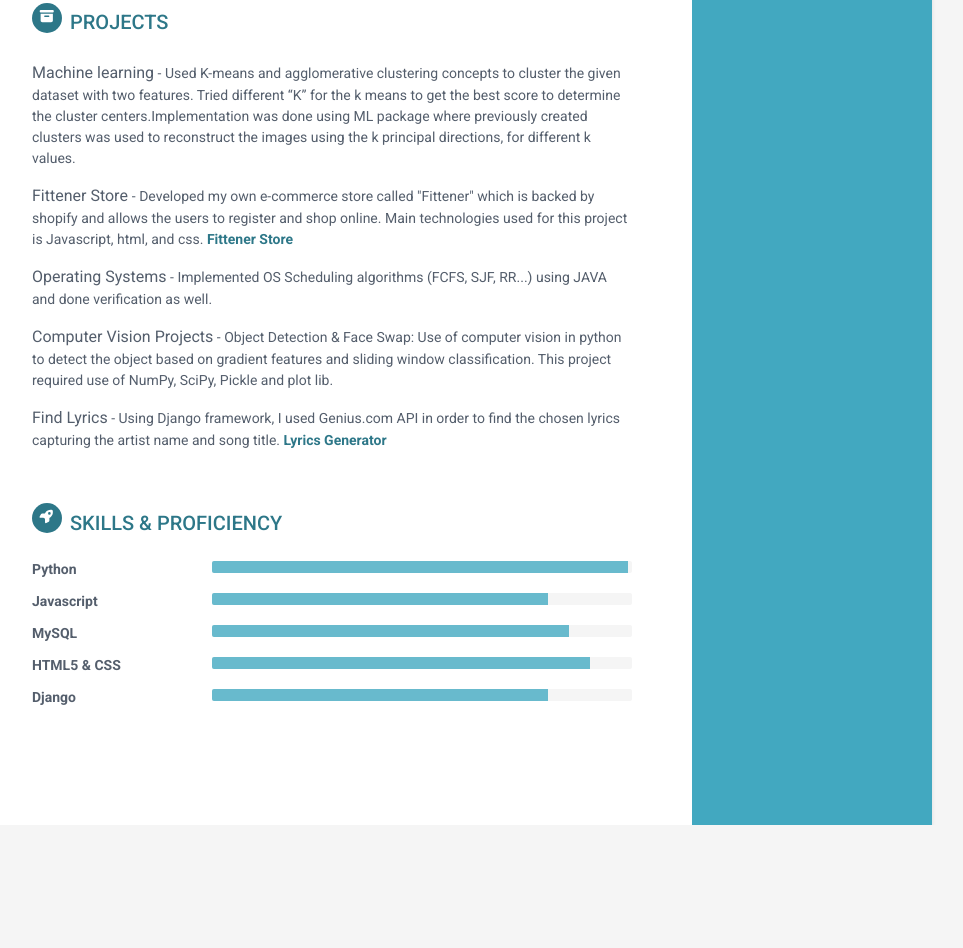
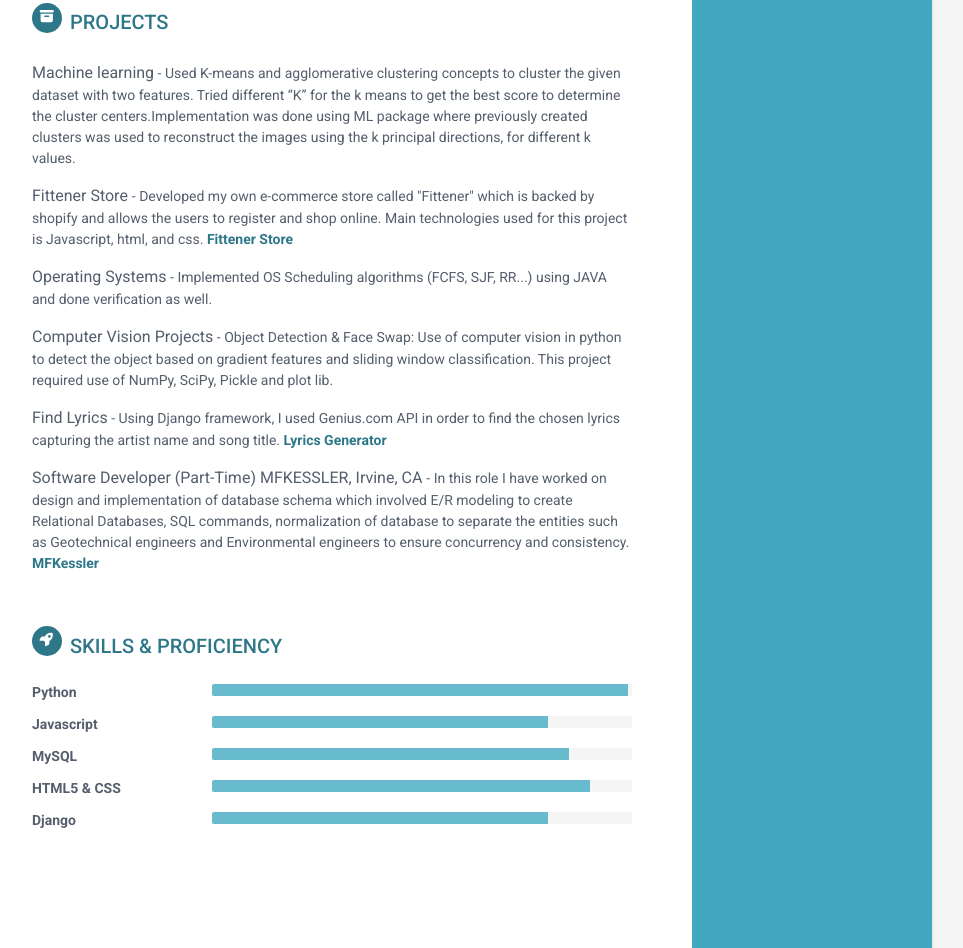
Before and after one commit to Amir1998ali/myresume.github.io, a plain HTML site: page index.html in a window 1280 px wide. Shown: the part 1086-2034 px from the top of the page, without its empty margins (188-1151 px from the left). Before the commit the page ends 1911 px from the top, so only its background shows below. Drawn offline with Linux system fonts and the light colour scheme.

```diff
--- a/index.html
+++ b/index.html
@@ -133,6 +133,10 @@
                         <span class="project-title">Find Lyrics</span> - <span class="project-tagline"> Using Django framework, I used Genius.com API in order to find the chosen lyrics capturing the artist name and song title. <a href="https://github.com/Amir1998ali/lyricsgenerator.git"> <b>Lyrics Generator</b> </a></span>
                     </div><!--//item-->
 
+                <div class="item">
+                        <span class="project-title">Software Developer (Part-Time) MFKESSLER, Irvine, CA </span> - <span class="project-tagline"> In this role I have worked on design and implementation of database schema which involved E/R modeling to create Relational Databases, SQL commands, normalization of database to separate the entities such as Geotechnical engineers and Environmental engineers to ensure concurrency and consistency. <a href="https://mfkessler.com"> <b> MFKessler </b> </a> </span>
+                </div><!--//item-->
+
             </section><!--//section-->
 
             <section class="skills-section section">
@@ -183,6 +187,8 @@
                     </div><!--//item-->
 
 
+
+
                 </div>
             </section><!--//skills-section-->
 
```
